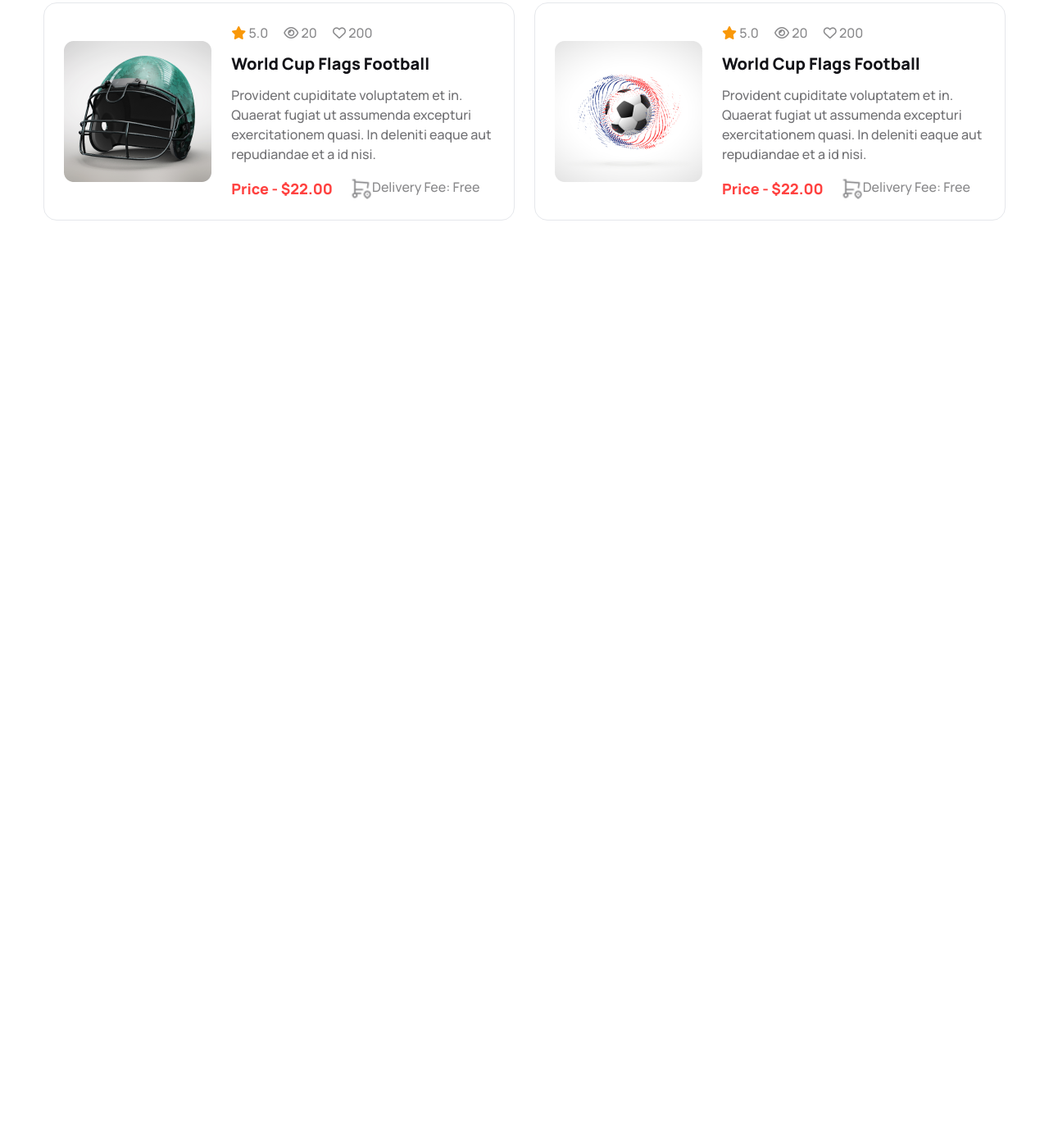
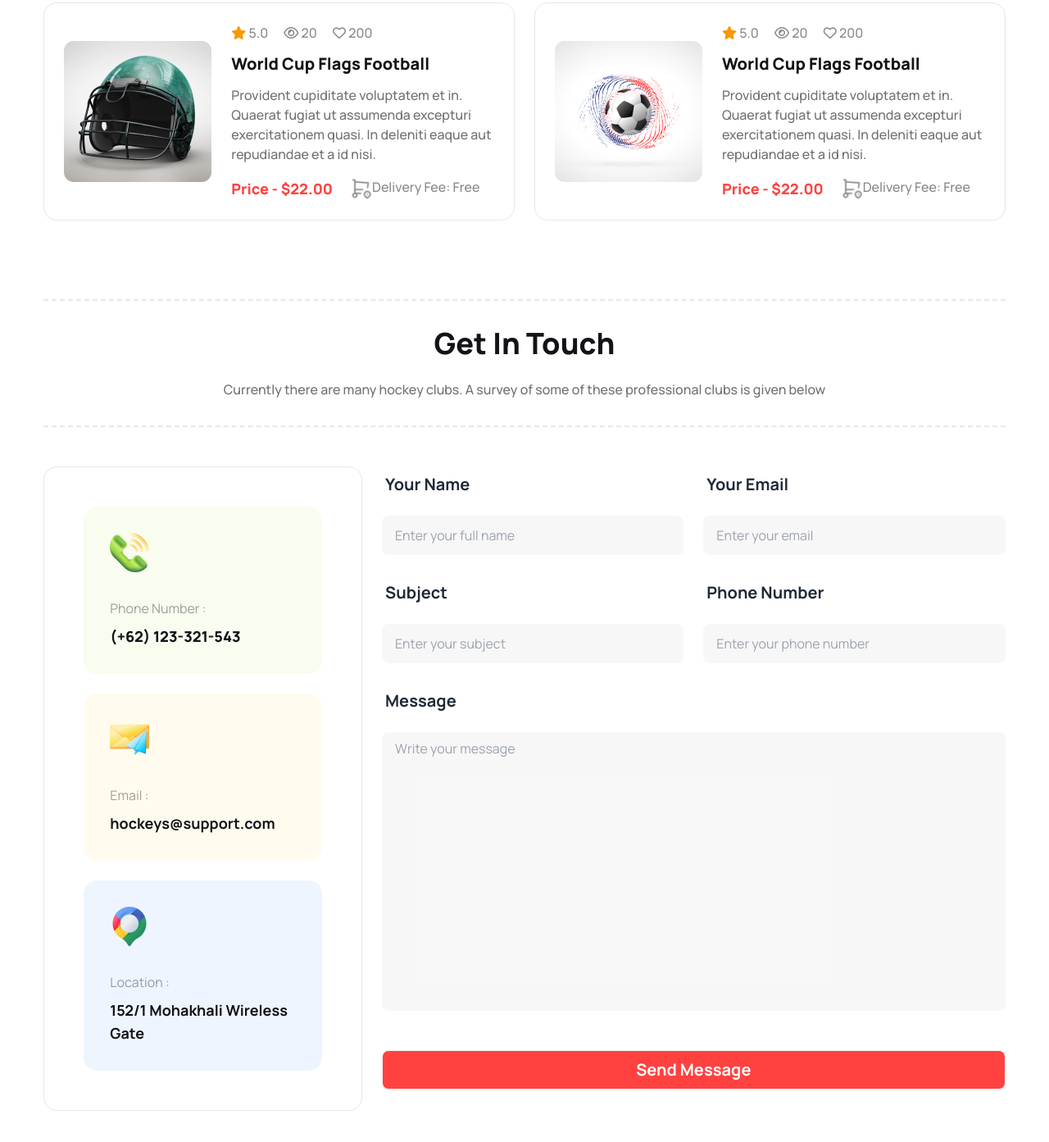
Before and after one commit to Partha-Ds/Assignment-3, a plain HTML site: page index.html in a window 1280 px wide. Shown: the part 3117-4510 px from the top of the page at 82% size. Before the commit the page ends 3482 px from the top, so only its background shows below. Drawn offline with nearby package versions, Linux system fonts and the light colour scheme.

Commit message:
get in touch section added

```diff
--- a/index.html
+++ b/index.html
@@ -203,9 +203,13 @@
                                 class="fa-solid fa-star text-[#F99808]"></i> 5.0 <i class="fa-regular fa-eye"></i>
                             20 <i class="fa-regular fa-heart"></i> 200</p>
                         <h1 class="text-xl font-extrabold text-[#131318] my-3">World Cup Flags Football</h1>
-                            <p class="font-medium text-[#13131899]">Provident cupiditate voluptatem et in. Quaerat fugiat ut assumenda excepturi
+                        <p class="font-medium text-[#13131899]">Provident cupiditate voluptatem et in. Quaerat fugiat ut
+                            assumenda excepturi
                             exercitationem quasi. In deleniti eaque aut repudiandae et a id nisi.</p>
-                            <p class="flex flex-col lg:flex-row mt-4 gap-4 lg:gap-5"><span class="text-[#FF4240] text-lg font-extrabold">Price - $22.00</span><span class="flex w-40 text-[#13131880] font-medium"><img src="Images/Frame.png" alt="">Delivery Fee: Free</span></p>
+                        <p class="flex flex-col lg:flex-row mt-4 gap-4 lg:gap-5"><span
+                                class="text-[#FF4240] text-lg font-extrabold">Price - $22.00</span><span
+                                class="flex w-40 text-[#13131880] font-medium"><img src="Images/Frame.png"
+                                    alt="">Delivery Fee: Free</span></p>
                     </div>
                 </div>
                 <!-- second card -->
@@ -216,9 +220,13 @@
                                 class="fa-solid fa-star text-[#F99808]"></i> 5.0 <i class="fa-regular fa-eye"></i>
                             20 <i class="fa-regular fa-heart"></i> 200</p>
                         <h1 class="text-xl font-extrabold text-[#131318] my-3">World Cup Flags Football</h1>
-                            <p class="font-medium text-[#13131899]">Provident cupiditate voluptatem et in. Quaerat fugiat ut assumenda excepturi
+                        <p class="font-medium text-[#13131899]">Provident cupiditate voluptatem et in. Quaerat fugiat ut
+                            assumenda excepturi
                             exercitationem quasi. In deleniti eaque aut repudiandae et a id nisi.</p>
-                            <p class="flex flex-col lg:flex-row mt-4 gap-4 lg:gap-5"><span class="text-[#FF4240] text-lg font-extrabold">Price - $22.00</span><span class="flex w-40 text-[#13131880] font-medium"><img src="Images/Frame.png" alt="">Delivery Fee: Free</span></p>
+                        <p class="flex flex-col lg:flex-row mt-4 gap-4 lg:gap-5"><span
+                                class="text-[#FF4240] text-lg font-extrabold">Price - $22.00</span><span
+                                class="flex w-40 text-[#13131880] font-medium"><img src="Images/Frame.png"
+                                    alt="">Delivery Fee: Free</span></p>
                     </div>
                 </div>
                 <!-- third card -->
@@ -229,9 +237,13 @@
                                 class="fa-solid fa-star text-[#F99808]"></i> 5.0 <i class="fa-regular fa-eye"></i>
                             20 <i class="fa-regular fa-heart"></i> 200</p>
                         <h1 class="text-xl font-extrabold text-[#131318] my-3">World Cup Flags Football</h1>
-                            <p class="font-medium text-[#13131899]">Provident cupiditate voluptatem et in. Quaerat fugiat ut assumenda excepturi
+                        <p class="font-medium text-[#13131899]">Provident cupiditate voluptatem et in. Quaerat fugiat ut
+                            assumenda excepturi
                             exercitationem quasi. In deleniti eaque aut repudiandae et a id nisi.</p>
-                            <p class="flex flex-col lg:flex-row mt-4 gap-4 lg:gap-5"><span class="text-[#FF4240] text-lg font-extrabold">Price - $22.00</span><span class="flex w-40 text-[#13131880] font-medium"><img src="Images/Frame.png" alt="">Delivery Fee: Free</span></p>
+                        <p class="flex flex-col lg:flex-row mt-4 gap-4 lg:gap-5"><span
+                                class="text-[#FF4240] text-lg font-extrabold">Price - $22.00</span><span
+                                class="flex w-40 text-[#13131880] font-medium"><img src="Images/Frame.png"
+                                    alt="">Delivery Fee: Free</span></p>
                     </div>
                 </div>
                 <!-- fourth card -->
@@ -242,9 +254,13 @@
                                 class="fa-solid fa-star text-[#F99808]"></i> 5.0 <i class="fa-regular fa-eye"></i>
                             20 <i class="fa-regular fa-heart"></i> 200</p>
                         <h1 class="text-xl font-extrabold text-[#131318] my-3">World Cup Flags Football</h1>
-                            <p class="font-medium text-[#13131899]">Provident cupiditate voluptatem et in. Quaerat fugiat ut assumenda excepturi
+                        <p class="font-medium text-[#13131899]">Provident cupiditate voluptatem et in. Quaerat fugiat ut
+                            assumenda excepturi
                             exercitationem quasi. In deleniti eaque aut repudiandae et a id nisi.</p>
-                            <p class="flex flex-col lg:flex-row mt-4 gap-4 lg:gap-5"><span class="text-[#FF4240] text-lg font-extrabold">Price - $22.00</span><span class="flex w-40 text-[#13131880] font-medium"><img src="Images/Frame.png" alt="">Delivery Fee: Free</span></p>
+                        <p class="flex flex-col lg:flex-row mt-4 gap-4 lg:gap-5"><span
+                                class="text-[#FF4240] text-lg font-extrabold">Price - $22.00</span><span
+                                class="flex w-40 text-[#13131880] font-medium"><img src="Images/Frame.png"
+                                    alt="">Delivery Fee: Free</span></p>
                     </div>
                 </div>
                 <!-- fifth card -->
@@ -255,9 +271,13 @@
                                 class="fa-solid fa-star text-[#F99808]"></i> 5.0 <i class="fa-regular fa-eye"></i>
                             20 <i class="fa-regular fa-heart"></i> 200</p>
                         <h1 class="text-xl font-extrabold text-[#131318] my-3">World Cup Flags Football</h1>
-                            <p class="font-medium text-[#13131899]">Provident cupiditate voluptatem et in. Quaerat fugiat ut assumenda excepturi
+                        <p class="font-medium text-[#13131899]">Provident cupiditate voluptatem et in. Quaerat fugiat ut
+                            assumenda excepturi
                             exercitationem quasi. In deleniti eaque aut repudiandae et a id nisi.</p>
-                            <p class="flex flex-col lg:flex-row mt-4 gap-4 lg:gap-5"><span class="text-[#FF4240] text-lg font-extrabold">Price - $22.00</span><span class="flex w-40 text-[#13131880] font-medium"><img src="Images/Frame.png" alt="">Delivery Fee: Free</span></p>
+                        <p class="flex flex-col lg:flex-row mt-4 gap-4 lg:gap-5"><span
+                                class="text-[#FF4240] text-lg font-extrabold">Price - $22.00</span><span
+                                class="flex w-40 text-[#13131880] font-medium"><img src="Images/Frame.png"
+                                    alt="">Delivery Fee: Free</span></p>
                     </div>
                 </div>
                 <!-- sixth card -->
@@ -268,15 +288,110 @@
                                 class="fa-solid fa-star text-[#F99808]"></i> 5.0 <i class="fa-regular fa-eye"></i>
                             20 <i class="fa-regular fa-heart"></i> 200</p>
                         <h1 class="text-xl font-extrabold text-[#131318] my-3">World Cup Flags Football</h1>
-                            <p class="font-medium text-[#13131899]">Provident cupiditate voluptatem et in. Quaerat fugiat ut assumenda excepturi
+                        <p class="font-medium text-[#13131899]">Provident cupiditate voluptatem et in. Quaerat fugiat ut
+                            assumenda excepturi
                             exercitationem quasi. In deleniti eaque aut repudiandae et a id nisi.</p>
-                            <p class="flex flex-col lg:flex-row mt-4 gap-4 lg:gap-5"><span class="text-[#FF4240] text-lg font-extrabold">Price - $22.00</span><span class="flex w-40 text-[#13131880] font-medium"><img src="Images/Frame.png" alt="">Delivery Fee: Free</span></p>
+                        <p class="flex flex-col lg:flex-row mt-4 gap-4 lg:gap-5"><span
+                                class="text-[#FF4240] text-lg font-extrabold">Price - $22.00</span><span
+                                class="flex w-40 text-[#13131880] font-medium"><img src="Images/Frame.png"
+                                    alt="">Delivery Fee: Free</span></p>
                     </div>
                 </div>
-
+            </div>
+        </section>
+        <!-- get in section -->
+        <section class="container w-11/12 mx-3 lg:mx-auto mt-12 lg:mt-24">
+            <div class="border-y-2 border-dashed py-6 lg:py-8 text-center">
+                <h3 class="text-xl lg:text-4xl font-extrabold  text-[#131318]">Get In Touch</h3>
+                <p class="font-medium text-[#13131899] mt-4 lg:mt-6">Currently there are many hockey clubs. A survey of
+                    some of these professional clubs is given below</p>
+            </div>
+            <div class="flex flex-col lg:flex-row gap-6 pt-6 lg:pt-12 mb-10 lg:mb-24">
+                <!-- card part -->
+                <div class="p-3 lg:p-12 border rounded-2xl grid gap-4 lg:gap-6 lg:flex-1">
+                    <!-- first card -->
+                    <div class="card bg-[#BCED6D1A]">
+                        <div class="card-body p-4 lg:p-8">
+                            <div class="mb-6">
+                                <img src="Images/Group 1171275317.png" alt="">
+                            </div>
+                            <p class="text-[#13131866]">Phone Number :</p>
+                            <p class="text-lg font-extrabold text-[#131318]">(+62) 123-321-543</p>
+                        </div>
+                    </div>
+                    <!-- second card -->
+                    <div class="card bg-[#FDDD5F1A]">
+                        <div class="card-body p-4 lg:p-8">
+                            <div class="mb-6">
+                                <img src="Images/Group 1171275318.png" alt="">
+                            </div>
+                            <p class="text-[#13131866]">Email :</p>
+                            <p class="text-lg font-bold text-[#131318]">
+                                hockeys@support.com</p>
+                        </div>
+                    </div>
+                    <!-- third card -->
+                    <div class="card bg-[#629CF31A]">
+                        <div class="card-body p-4 lg:p-8">
+                            <div class="mb-6">
+                                <img src="Images/Group 1171275321.png" alt="">
+                            </div>
+                            <p class="text-[#13131866]">Location :</p>
+                            <p class="text-lg font-bold text-[#131318]">
+                                152/1 Mohakhali Wireless Gate</p>
+                        </div>
+                    </div>
+                </div>
+                <!-- form part -->
+                <div class="card lg:flex-auto">
+                    <form class="grid grid-cols-1 lg:grid-cols-2 gap-6">
+                        <!-- input name -->
+                        <div class="form-control">
+                            <label class="label">
+                                <span class="label-text text-xl font-bold mb-4">Your Name</span>
+                            </label>
+                            <input type="text" placeholder="Enter your full name"
+                                class="input input-bordered bg-[#13131808] border-none text-[#1313184D]" required />
+                        </div>
+                        <!-- input email -->
+                        <div class="form-control">
+                            <label class="label">
+                                <span class="label-text text-xl font-bold mb-4">Your Email</span>
+                            </label>
+                            <input type="email" placeholder="Enter your email"
+                                class="input input-bordered bg-[#13131808] border-none text-[#1313184D]" required />
+                        </div>
+                        <!-- input subject -->
+                        <div class="form-control">
+                            <label class="label">
+                                <span class="label-text text-xl font-bold mb-4">Subject</span>
+                            </label>
+                            <input type="text" placeholder="Enter your subject"
+                                class="input input-bordered bg-[#13131808] border-none text-[#1313184D]" required />
+                        </div>
+                        <!-- input phone number -->
+                        <div class="form-control">
+                            <label class="label">
+                                <span class="label-text text-xl font-bold mb-4">Phone Number</span>
+                            </label>
+                            <input type="number" placeholder="Enter your phone number"
+                                class="input input-bordered bg-[#13131808] border-none text-[#1313184D]" required />
+                        </div>
+                        <!-- input message -->
+                        <div class="form-control lg:col-span-2 lg:row-span-5">
+                            <label class="label">
+                                <span class="label-text text-xl font-bold mb-4">Message</span>
+                            </label>
+                            <input type="text" placeholder="Write your message"
+                                class="input input-bordered bg-[#13131808] border-none text-[#1313184D] pt-5 pb-36 lg:pb-80" required />
+                        </div>
+                        <div class="form-control lg:mt-6 lg:col-span-2">
+                            <button class="btn bg-[#FF4240] text-xl font-bold text-white">Send Message</button>
+                        </div>
+                    </form>
+                </div>
 
             </div>
-
         </section>
     </main>
     <footer>
```
Lines whose indentation alone changed are shown as unchanged.
